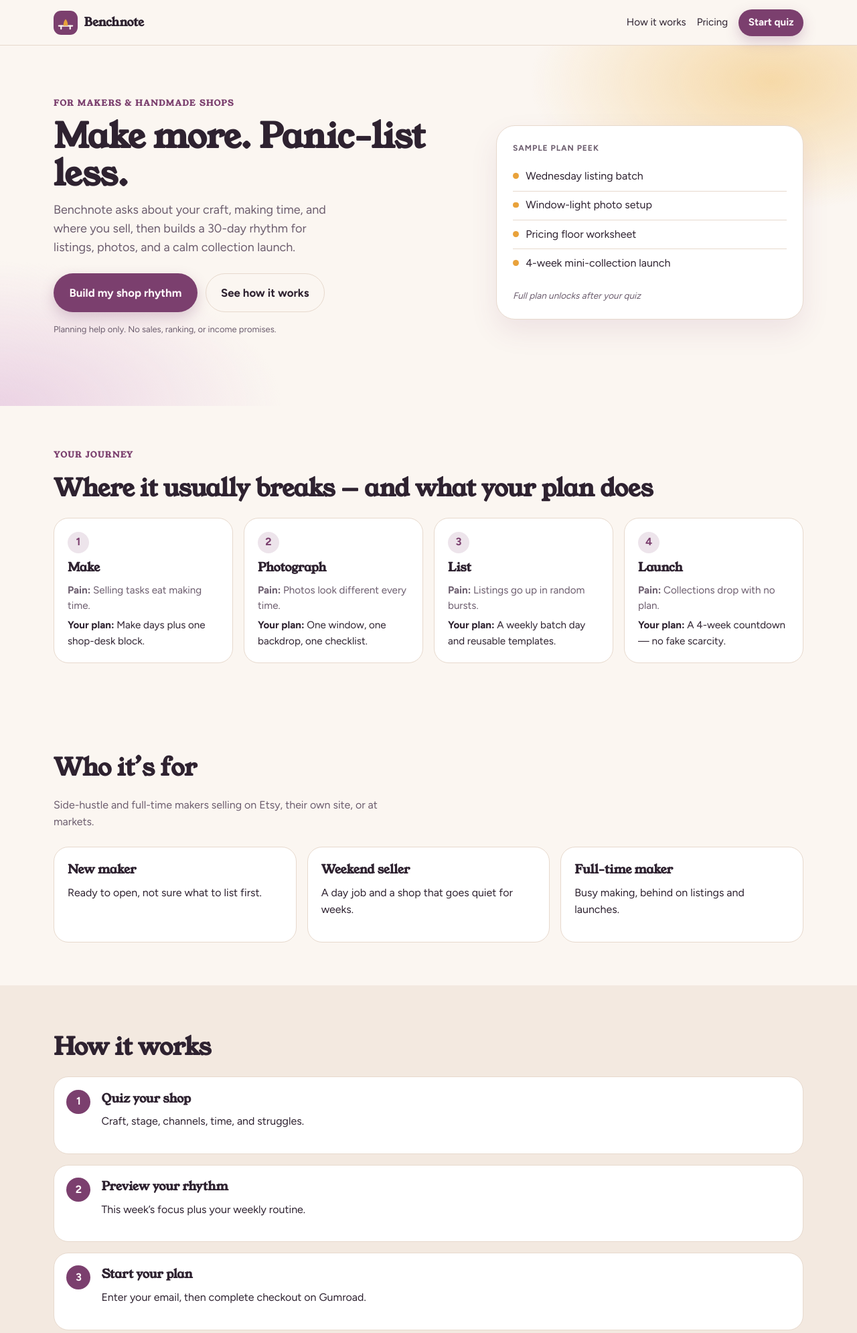
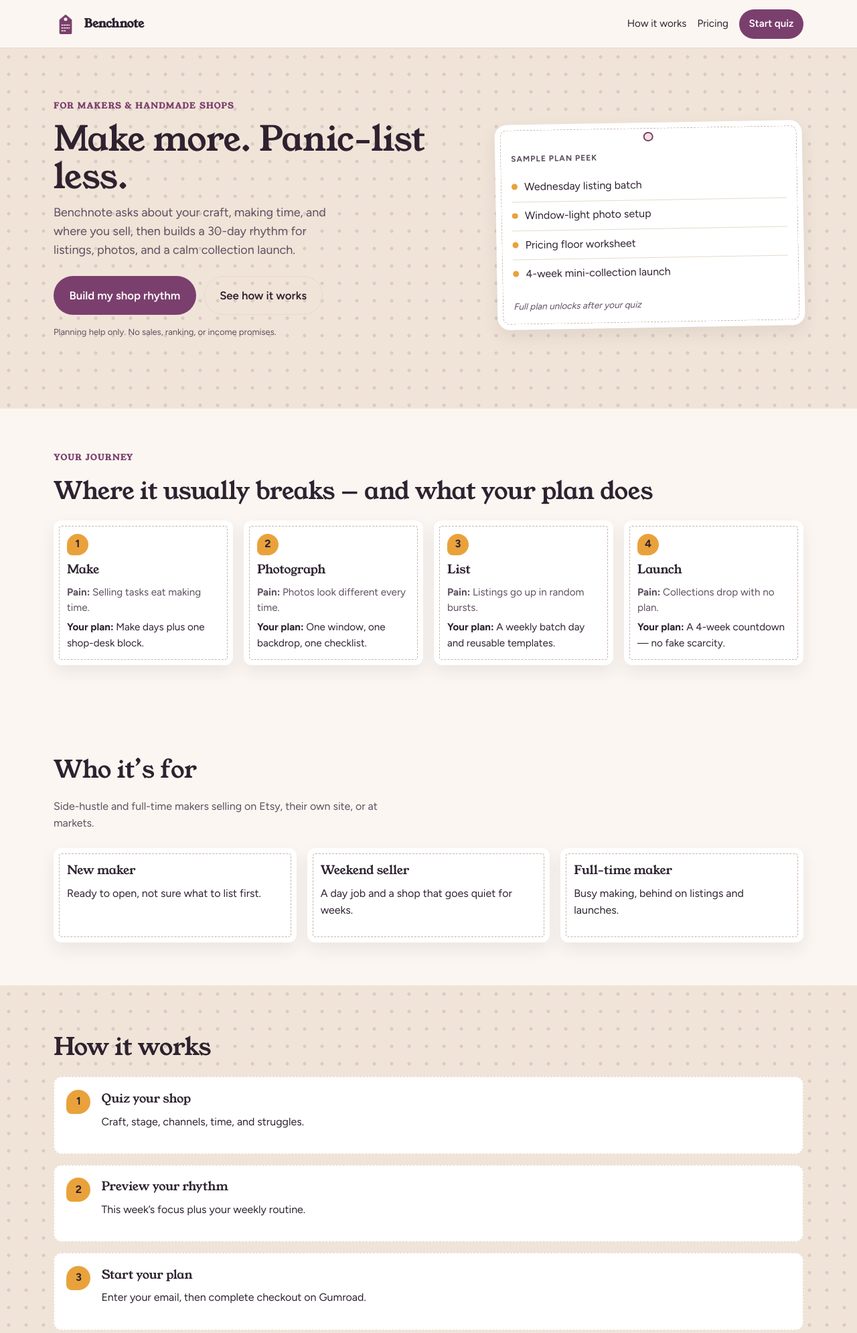
Before and after one commit to sudabay510-sys/benchnote, a Flask app: page / in a window 1280 px wide. Shown: the top 1990 px of the page at 67% size. Run offline with Flask 3, Linux system fonts and the light colour scheme; some libraries are stand-ins or nearby versions.

Commit message:
Identity refresh: new visual layer, logo icon, and fonts
Adds static/identity.css (loaded after brand.css), a new logo icon, the new
Google Fonts URL, and a BRAND.md section. Visual only: quiz questions, plan
generation, routes, pricing, checkout/unlock, and safety notes unchanged.

```diff
--- a/benchnote_brand.py
+++ b/benchnote_brand.py
@@ -103,7 +103,7 @@ BRAND = {
     "checkout_url": "https://solvfix.gumroad.com/l/wgmuii",
     "disclaimer_short": "Planning education only. Not affiliated with Etsy. No sales, ranking, or income guarantees.",
     "disclaimer_long": "Benchnote provides general planning and education for handmade sellers. It is not affiliated with Etsy or any marketplace, does not guarantee sales, search ranking, or income, and is not financial or tax advice. Follow each marketplace’s seller policies. Payments are processed by Gumroad, not on this site.",
-    "font_url": "https://fonts.googleapis.com/css2?family=Young+Serif&family=Figtree:wght@400;500;700&display=swap",
+    "font_url": "https://fonts.googleapis.com/css2?family=Young+Serif&family=Figtree:wght@400;500;600;700;800&display=swap",
     "fonts": ("Young Serif", "Figtree"),
     "questions": Q, "generate_plan": plan,
     "voice": "Encouraging studio-mate. Hands-on, a little craft-y, never salesy.",
--- /dev/null
+++ b/static/identity.css
@@ -0,0 +1,31 @@
+/* Benchnote identity layer, Nov 2026 refresh: Maker’s pegboard and hang tags. Loaded after brand.css; visual only. */
+:root{--bg:#FBF6F1;--bg-alt:#F0E4D8;--card:#FFFFFF;--ink:#2E2230;--muted:#5E4F60;--line:#E6D9CC;--accent:#7B3F6E;--accent-2:#62305A;--on-accent:#FFFFFF;--hi:#E9A23B;--radius:12px;--focus:#7B3F6E;
+--font-display:'Young Serif', Georgia, serif;--font-body:'Figtree', system-ui, sans-serif;--tracking:-0.01em;--cta-band-bg:#7B3F6E;--cta-band-ink:#FFFFFF;--cta-band-btn:#E9A23B;--cta-band-btn-ink:#2E2230;
+--shadow-card:0 14px 34px rgba(0,0,0,.10);--shadow-btn:none}
+body{font-family:var(--font-body);background:var(--bg);color:var(--ink)}
+.skip:focus{background:var(--card);color:var(--ink);outline:3px solid var(--focus)}
+.btn:focus-visible,.choice:focus-within,a:focus-visible,.input:focus{outline:3px solid var(--focus);outline-offset:2px}
+.choice:has(input:checked){border-color:var(--accent);box-shadow:0 0 0 2px var(--accent) inset}
+.choice input{accent-color:var(--accent);width:1.15rem;height:1.15rem;flex:none}
+.choice{min-height:3.25rem}
+.btn{min-height:2.75rem}
+.nav a.btn-primary,.nav a.btn-primary:hover{color:var(--on-accent)}
+.safety{border-left-width:6px;border-left-style:solid}
+@media (max-width:560px){.choice{padding:.9rem 1rem}.quiz-q{font-size:1.45rem}}
+
+h1,h2,h3{font-weight:400}
+.hero,.section.alt{background:radial-gradient(circle,rgba(123,63,110,.16) 2.4px,transparent 2.8px) 0 0/26px 26px,#F0E4D8}
+.hero-card,.pill-card,.feature,.price-card,.journey-card,.plan-section{border:0;outline:1.5px dashed #C9B2A6;outline-offset:-9px;box-shadow:0 10px 24px rgba(46,34,48,.08)}
+.hero-card{border-radius:18px 18px 18px 18px;padding-top:2.6rem;transform:rotate(-1deg)}
+.hero-card::before,.plan-section::before{content:"";position:absolute;top:.85rem;left:50%;width:.9rem;height:.9rem;margin-left:-.45rem;border-radius:50%;background:#F0E4D8;border:2px solid #7B3F6E}
+.plan-section{position:relative;padding-top:2.4rem;border-radius:14px}
+.dot{background:#E9A23B}
+.choice{border-radius:14px;border-style:dashed;border-width:1.5px;border-color:#C9B2A6}
+.choice:has(input:checked){border-style:solid;border-color:var(--accent);background:#F7EEF4;box-shadow:none}
+.progress{height:.6rem;background:#F0E4D8}.progress-bar{background:repeating-linear-gradient(90deg,var(--accent) 0 10px,#9A5A8B 10px 14px)}
+.step-num,.journey-step{background:#E9A23B;color:var(--ink);border-radius:50% 50% 50% 8px}
+.steps li{border-style:dashed}
+.btn{border-radius:999px}
+.lock-banner{background:var(--card);border:1.5px dashed var(--accent)}
+.eyebrow{color:var(--accent)}
+.safety{background:#F4F7F1;border-color:#8DAA91;border-left-color:#5E7D62}
--- a/templates/base.html
+++ b/templates/base.html
@@ -9,9 +9,10 @@
   <link rel="preconnect" href="https://fonts.gstatic.com" crossorigin/>
   <link href="{{ brand.font_url }}" rel="stylesheet"/>
   <link rel="stylesheet" href="{{ url_for('static', filename='brand.css') }}"/>
+  <link rel="stylesheet" href="{{ url_for('static', filename='identity.css') }}"/>
   <link rel="icon" href="{{ url_for('static', filename='logo.svg') }}" type="image/svg+xml"/>
 </head>
-<body class="{% block body_class %}{% endblock %}">
+<body class="{% block body_class %}{% endblock %}" data-brand="benchnote">
   <a class="skip" href="#main">Skip to content</a>
   <header class="site-header">
     <div class="wrap header-inner">
```
Also changed, not shown: BRAND.md (+21 -0 lines), static/logo.svg.
